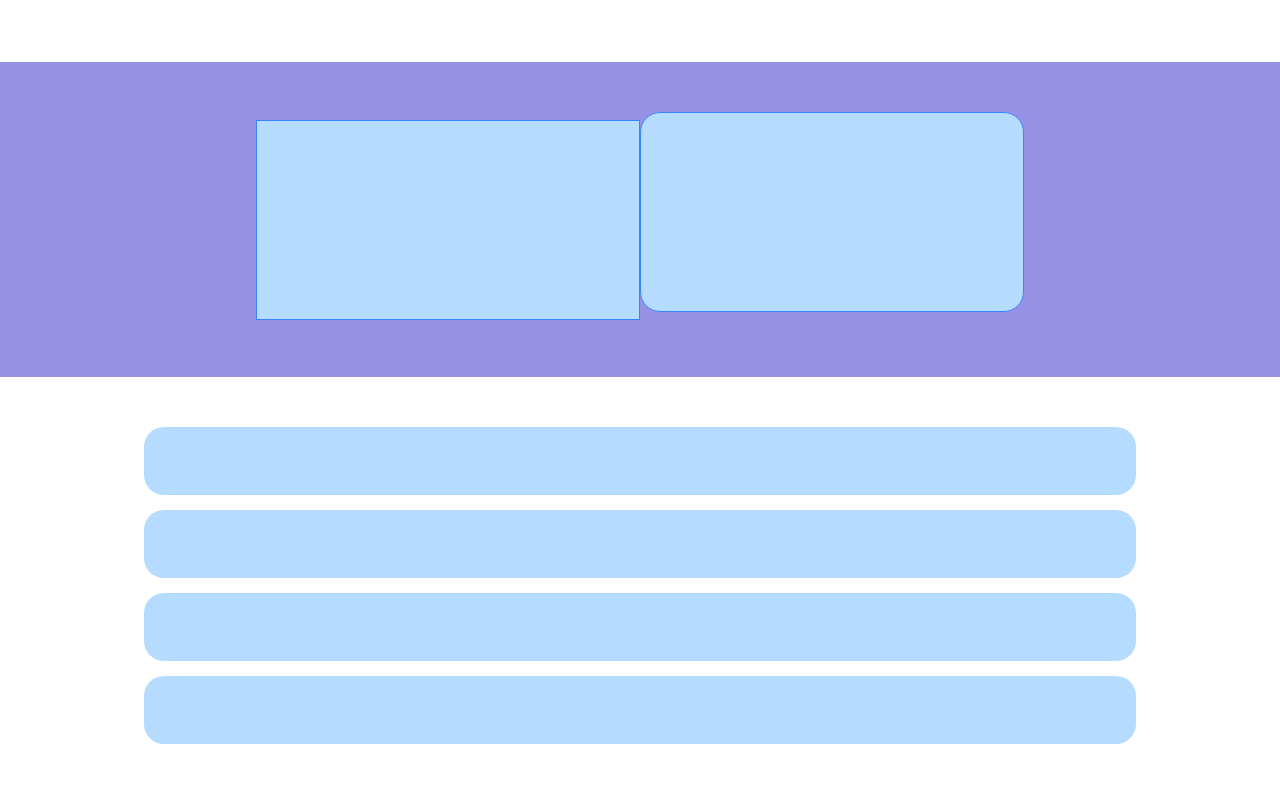
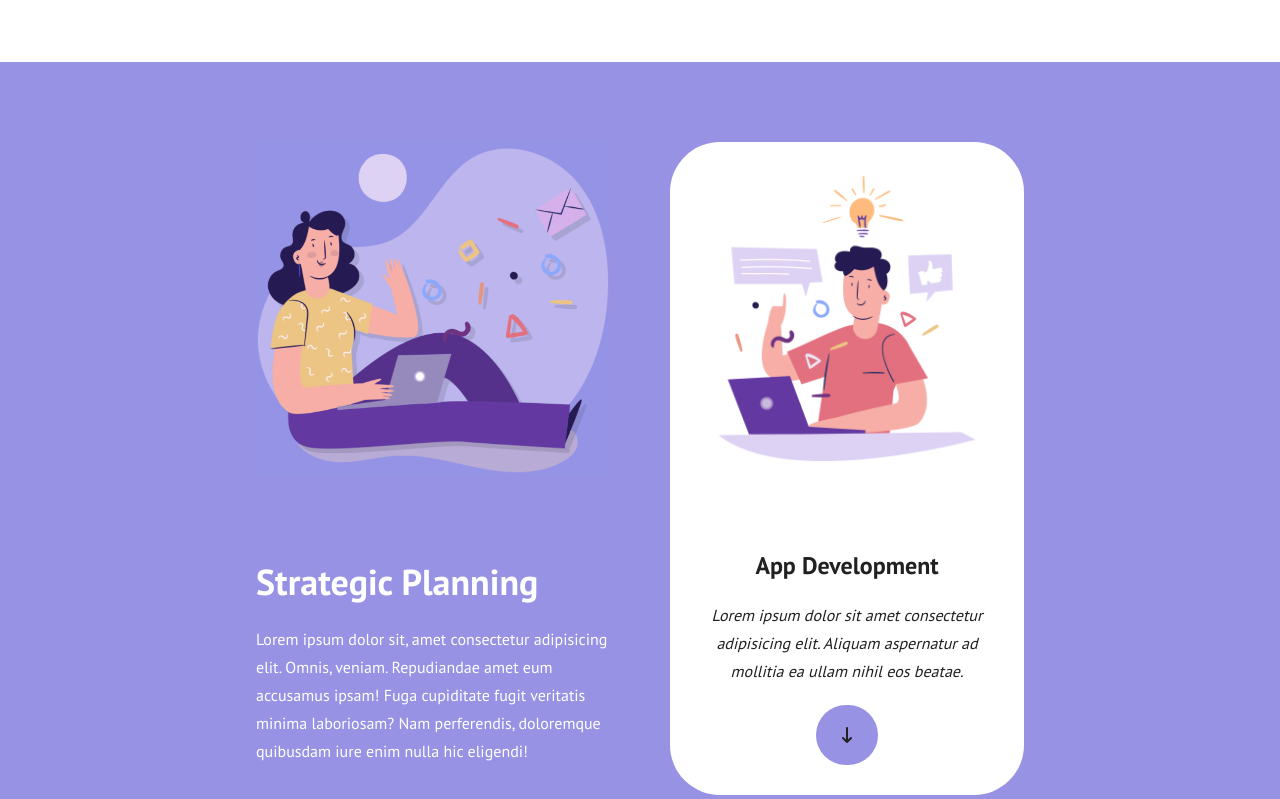
Before and after one commit to Antonius131/htmlcss-responsive-layout, a plain HTML site: page index.html in a window 1280 px wide. Shown: the part 782-1581 px from the top of the page. Drawn offline with Linux system fonts and the light colour scheme.

Commit message:
Strategic plan section

```diff
--- a/css/style.css
+++ b/css/style.css
@@ -54,6 +54,10 @@ ul {
 
 li {
    display: inline;
+}
+
+p {
+   line-height: 1.75rem;
 }
 
 
@@ -125,7 +129,6 @@ section {
    margin-top: 20px;
    color: #526575;
    font-weight: 600;
-   line-height: 1.75rem;
 }
 
 .card i {
@@ -161,13 +164,42 @@ section {
 
 /* Strategic plan */
 
+
 .col {
-   background-color: var(--complementary-color);
-   border: 1px solid var(--primary-color);
-   height: 200px;
    width: 100%;
 }
 
+.strategic-plan {
+   color: var(--white-color);
+}
+
+.strategic-plan h2 {
+   margin-top: 20px;
+   font-size: 2.25rem;
+   margin-bottom: 20px;
+}
+
+.col-card {
+   margin-top: 30px;
+   background-color: var(--white-color);
+   padding: 30px;
+   border-radius: 50px;
+   text-align: center;
+   color: #212121;
+}
+
+.col-card h2 {
+   font-size: 1.5rem;
+}
+
+.arrow-box {
+   text-align: center;
+   display: inline-block;
+   padding: 20px 25px;
+   background-color: var(--secondary-color);
+   border-radius: 30px;
+   margin-top: 20px;
+}
 
 
 /**********
@@ -221,7 +253,7 @@ footer {
       font-size: 4rem;
    }
 
-   /* strategic plan */
+   /* testimonials */
 
    .testimonials .card {
       width: 100%;
@@ -245,6 +277,8 @@ footer {
    }
 
 }
+
+
 
 
 
@@ -309,11 +343,15 @@ footer {
 
    .strategic-plan .container {
       max-width: 768px;
-      justify-content: center;
+      column-gap: 60px;
    }
 
    .strategic-plan .col {
-      width: 50%;
+      width: calc(100% / 2 - 30px);
+   }
+
+   .strategic-plan .col img {
+      margin-bottom: 60px;
    }
 
    /* benefits */
--- a/index.html
+++ b/index.html
@@ -68,8 +68,19 @@
       <!-- strategic plan -->
       <section class="strategic-plan">
          <div class="container">
-            <div class="col"></div>
-            <div class="col card"></div>
+            <div class="col">
+               <img src="./img/planning1.png" alt="girl-laptop">
+               <h2>Strategic Planning</h2>
+               <p>Lorem ipsum dolor sit, amet consectetur adipisicing elit. Omnis, veniam. Repudiandae amet eum accusamus ipsam! Fuga cupiditate fugit veritatis minima laboriosam? Nam perferendis, doloremque quibusdam iure enim nulla hic eligendi!</p>
+            </div>
+            <div class="col col-card">
+               <img src="./img/planning2.png" alt="guy-laptop">
+               <h2>App Development</h2>
+               <p><i>Lorem ipsum dolor sit amet consectetur adipisicing elit. Aliquam aspernatur ad mollitia ea ullam nihil eos beatae.</i></p>
+               <div class="arrow-box">
+                  <i class="fa-solid fa-arrow-down-long"></i>
+               </div>
+            </div>
          </div>
       </section>
       <!-- testimonials -->
```
